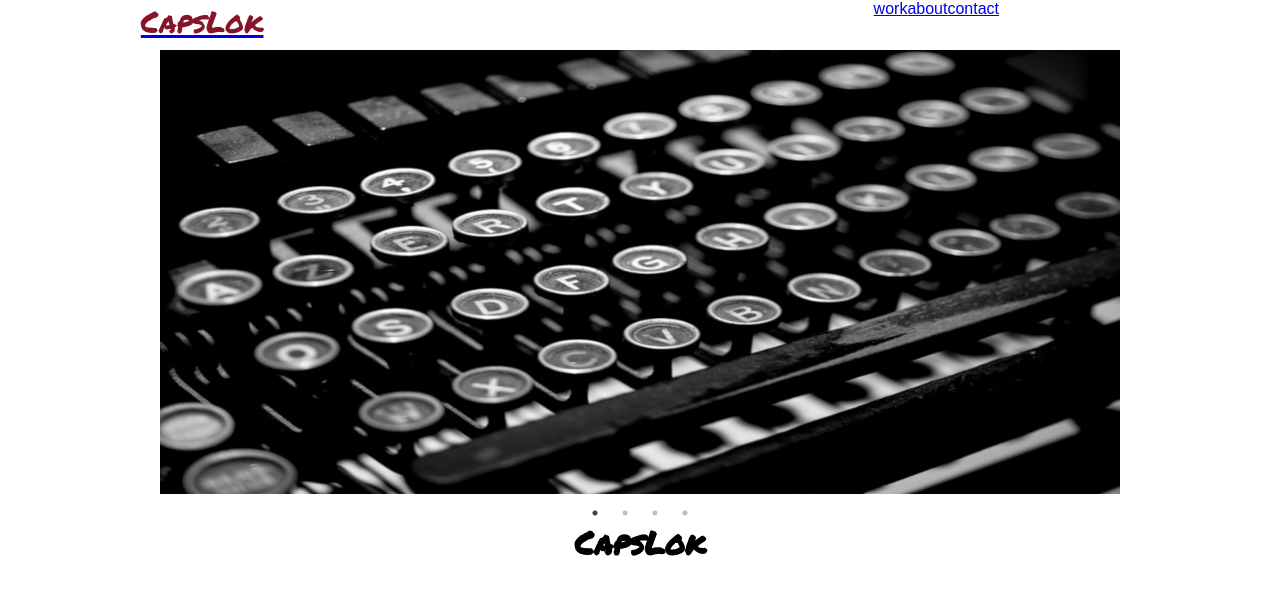
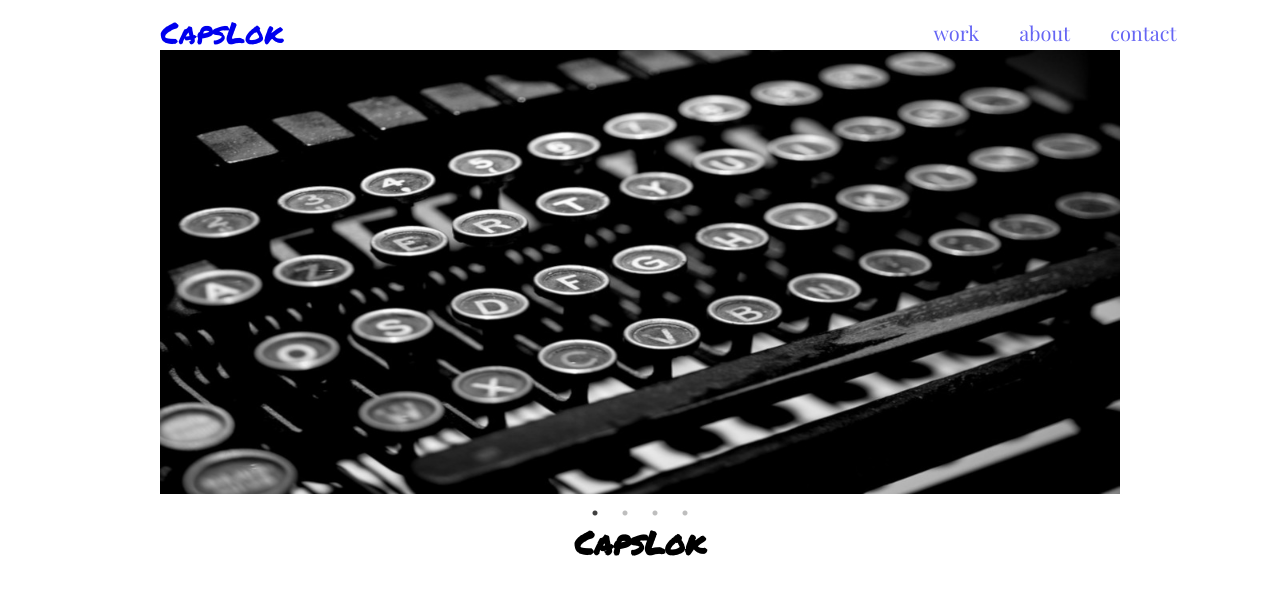
Before and after one commit to nikfrank/rx-nan, a React (Create React App) app: page / in a window 1280 px wide. Shown: the top 594 px of the page. Built offline with nearby package versions, Linux system fonts and the light colour scheme.

Commit message:
changed css selector from NavLink to Nav a

```diff
--- a/src/App.css
+++ b/src/App.css
@@ -51,17 +51,6 @@ nav {
   position: sticky;
 }
 
-NavLink {
-  padding: 20px;
-  line-height: 25px;
-  font-family: 'Playfair Display', serif;
-  font-size: 20px;
-  opacity: 0.6;
-}
-
-navLink:hover {
-  opacity: 1
-}
 
 .logo {
   padding-left: 11vw;
@@ -76,6 +65,18 @@ navLink:hover {
   color: #871429;
 }
 
+nav a{
+  padding: 20px;
+  line-height: 25px;
+  font-family: 'Playfair Display', serif;
+  font-size: 20px;
+  opacity: 0.6;
+  text-decoration: none;
+}
+nav a:hover {
+  opacity: 1
+}
+
 p {
   font-family: 'Playfair Display', serif;
 }
```
